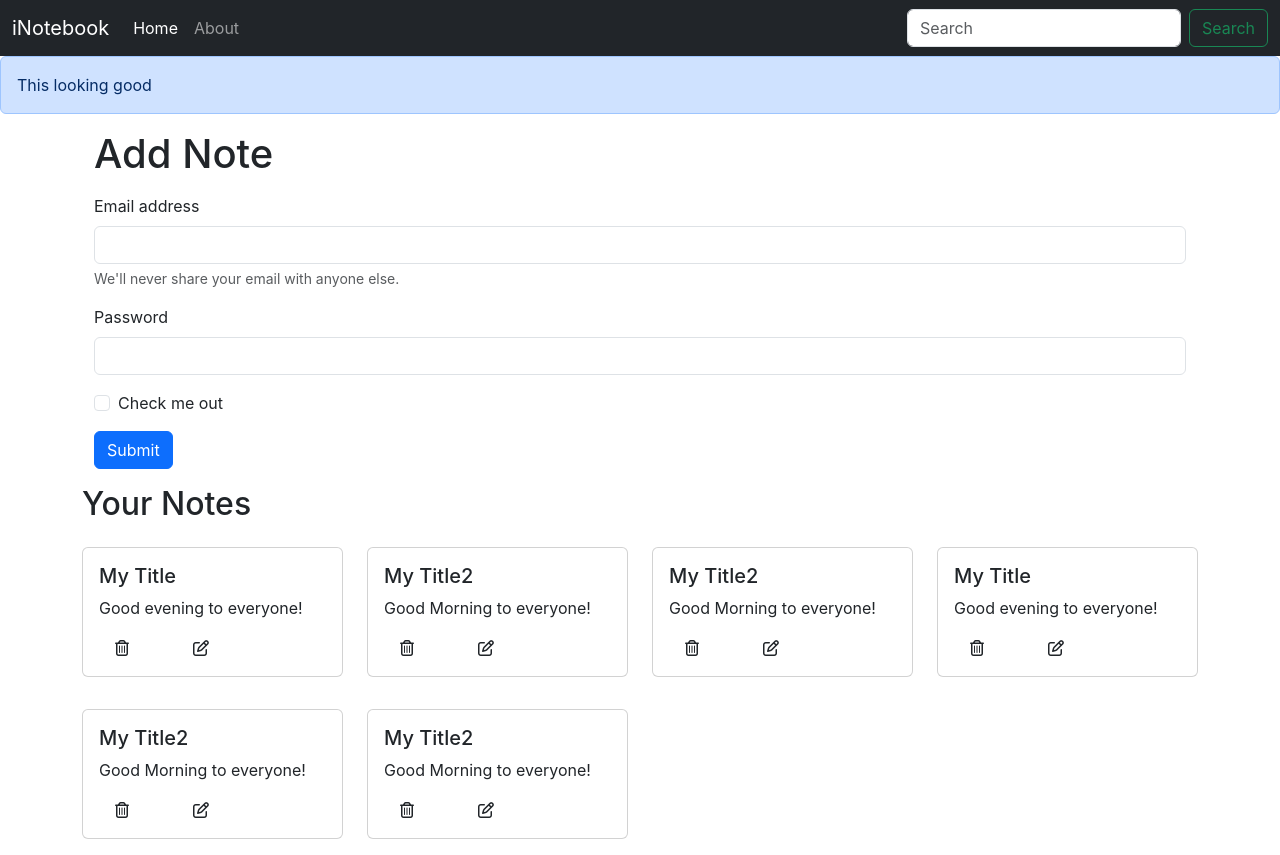
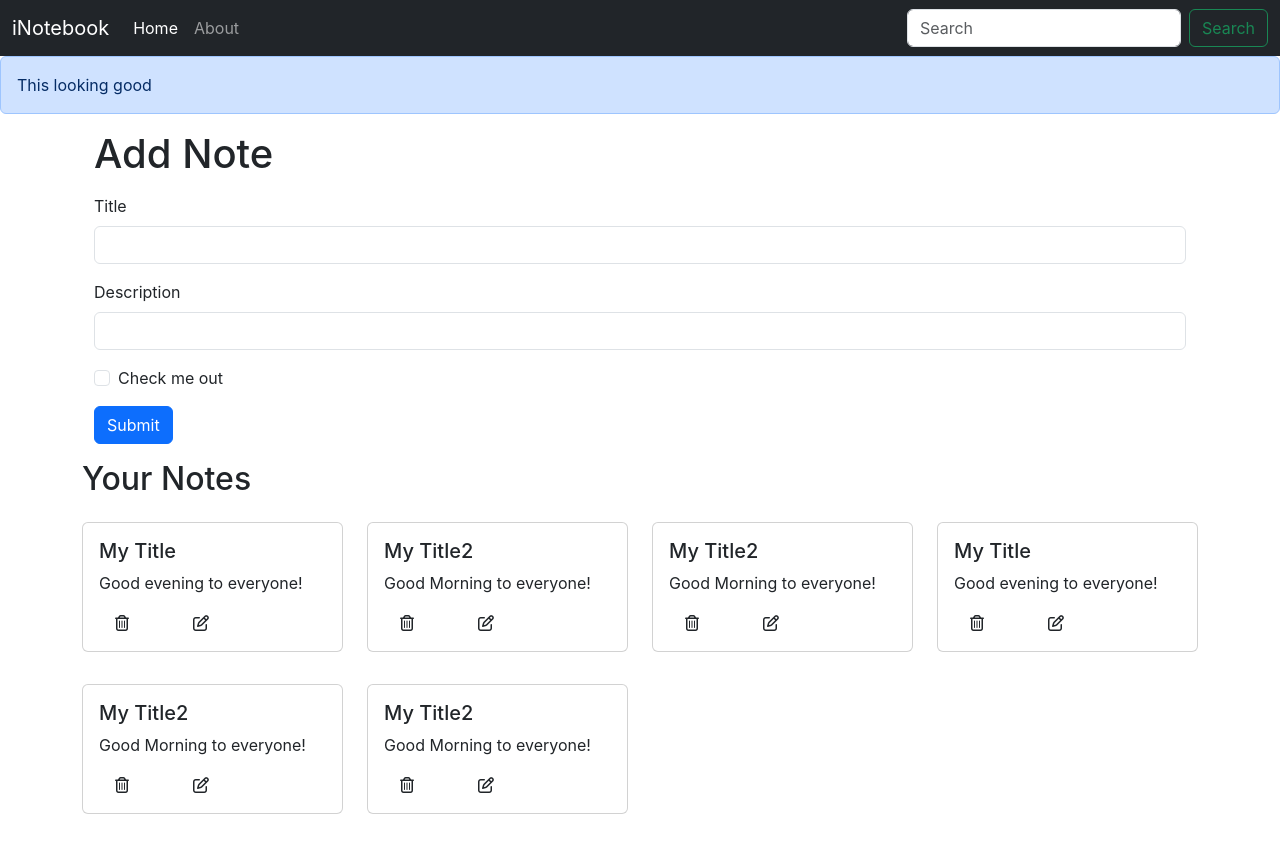
Before and after one commit to venuchilukala/inotebook, a React (Create React App) app: page / in a window 1280 px wide. After the commit the page ends 830 px from the top, so only its background shows below. Built offline with nearby package versions, Linux system fonts and the light colour scheme.

Commit message:
AddNote Component

```diff
--- /dev/null
+++ b/src/components/AddNote.js
@@ -0,0 +1,66 @@
+import React, { useContext, useState } from "react";
+import noteContext from "../context/notes/noteContext";
+
+const AddNote = () => {
+  const context = useContext(noteContext);
+  const { addNote } = context;
+
+    const [note, setNote] = useState({title : "" , description : "", tag : "default"})
+
+  const handleClick = (e) =>{
+    e.preventDefault();
+    addNote(note.title, note.description, note.tag);
+  }
+
+  const onChange = (e) =>{
+    setNote({...note , [e.target.name] : e.target.value })
+  }
+
+  return (
+    <div className="container my-3">
+      <h1>Add Note</h1>
+      <form className="my-3">
+        <div className="mb-3">
+          <label htmlFor="exampleInputEmail1" className="form-label">
+            Title
+          </label>
+          <input
+            type="text"
+            className="form-control"
+            id="title"
+            name="title"
+            aria-describedby="emailHelp"
+            onChange={onChange}
+          />
+        </div>
+        <div className="mb-3">
+          <label htmlFor="desc" className="form-label">
+            Description
+          </label>
+          <input
+            type="text"
+            className="form-control"
+            id="desc"
+            name="description"
+            onChange={onChange}
+          />
+        </div>
+        <div className="mb-3 form-check">
+          <input
+            type="checkbox"
+            className="form-check-input"
+            id="exampleCheck1"
+          />
+          <label className="form-check-label" htmlFor="exampleCheck1">
+            Check me out
+          </label>
+        </div>
+        <button type="submit" className="btn btn-primary" onClick={handleClick}>
+          Submit
+        </button>
+      </form>
+    </div>
+  );
+};
+
+export default AddNote;
--- a/src/components/Home.js
+++ b/src/components/Home.js
@@ -1,52 +1,10 @@
 import React from "react";
-import Notes from "../components/Notes"
+import Notes from "../components/Notes";
+
 const Home = () => {
-
   return (
     <div>
-      <div className="container my-3">
-        <h1>Add Note</h1>
-        <form className="my-3">
-          <div className="mb-3">
-            <label htmlFor="exampleInputEmail1" className="form-label">
-              Email address
-            </label>
-            <input
-              type="email"
-              className="form-control"
-              id="exampleInputEmail1"
-              aria-describedby="emailHelp"
-            />
-            <div id="emailHelp" className="form-text">
-              We'll never share your email with anyone else.
-            </div>
-          </div>
-          <div className="mb-3">
-            <label htmlFor="exampleInputPassword1" className="form-label">
-              Password
-            </label>
-            <input
-              type="password"
-              className="form-control"
-              id="exampleInputPassword1"
-            />
-          </div>
-          <div className="mb-3 form-check">
-            <input
-              type="checkbox"
-              className="form-check-input"
-              id="exampleCheck1"
-            />
-            <label className="form-check-label" htmlFor="exampleCheck1">
-              Check me out
-            </label>
-          </div>
-          <button type="submit" className="btn btn-primary">
-            Submit
-          </button>
-        </form>
-      </div>
-      <Notes/>
+      <Notes />
     </div>
   );
 };
--- a/src/components/Notes.js
+++ b/src/components/Notes.js
@@ -1,18 +1,22 @@
 import React, { useContext } from "react";
+import NoteItem from "./NoteItem";
+import AddNote from "./AddNote";
 import noteContext from "../context/notes/noteContext";
-import NoteItem from "./NoteItem";
+
 
 const Notes = () => {
   const context = useContext(noteContext);
-  const { notes, setNotes } = context;
-
+  const { notes, addNote } = context;
   return (
-    <div className="row">
-      <h2>Your Notes</h2>
-      {notes.map((note) => {
-        return <NoteItem key={note._id} note={note}/>;
-      })}
-    </div>
+    <>
+      <AddNote />
+      <div className="row">
+        <h2>Your Notes</h2>
+        {notes.map((note) => {
+          return <NoteItem key={note._id} note={note} />;
+        })}
+      </div>
+    </>
   );
 };
 
--- a/src/context/notes/NoteState.js
+++ b/src/context/notes/NoteState.js
@@ -59,9 +59,37 @@
     }
   ]
 
-  const [notes, setNotes] = useState(notesInitial)
+  const [notes, setNotes] = useState(notesInitial);
+
+  //Add a Note
+  const addNote = (title, description, tag)=>{
+    //TODO : API call
+    console.log("New note is added")
+    let note = {
+      "_id": "66dd93f4a7676319f4cd6cf6",
+      "user": "66dd7dbd4cebab7eac9586df",
+      "title": title,
+      "description": description,
+      "tag": tag,
+      "date": "2024-09-08T12:09:24.340Z",
+      "__v": 0
+    };
+    setNotes(notes.concat(note));
+    console.log(notes);
+  }
+
+  //Delete a Node
+  const deleteNote = (id)=>{
+
+  }
+
+  //Edit a Note
+  const editNote = (id)=>{
+
+  }
+
     return(
-        <NoteContext.Provider value={{notes, setNotes}}>
+        <NoteContext.Provider value={{notes, addNote, deleteNote, editNote}}>
             {props.children}
         </NoteContext.Provider>
     )
```
